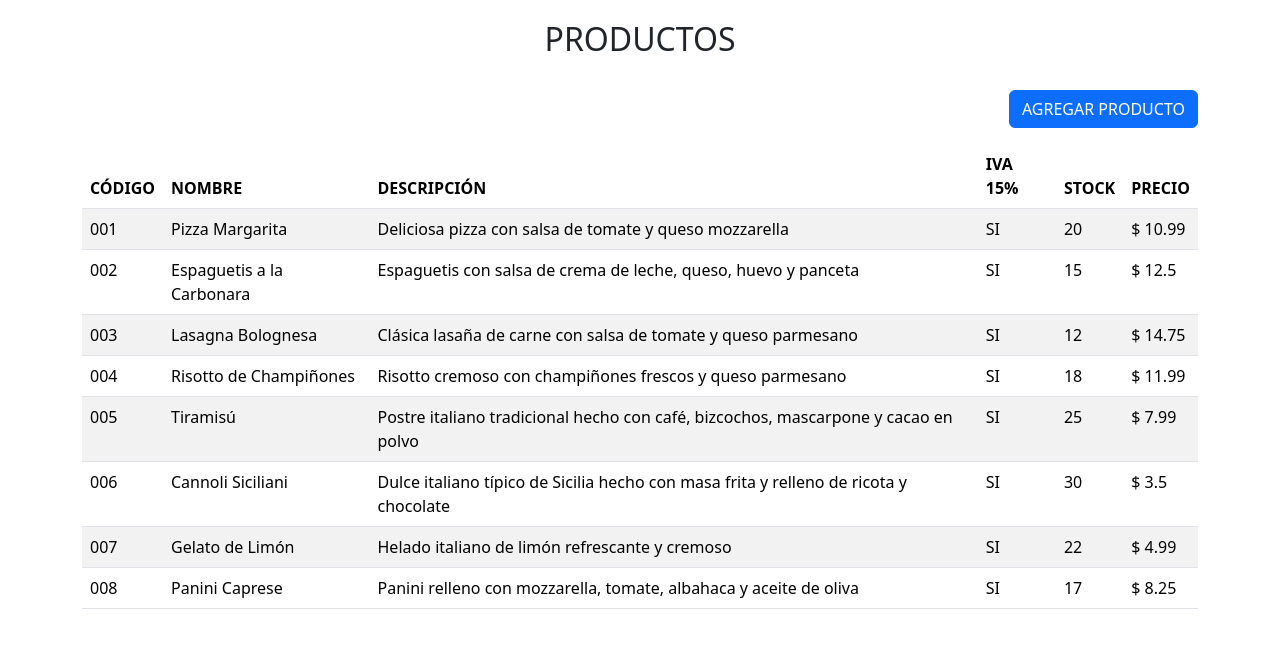
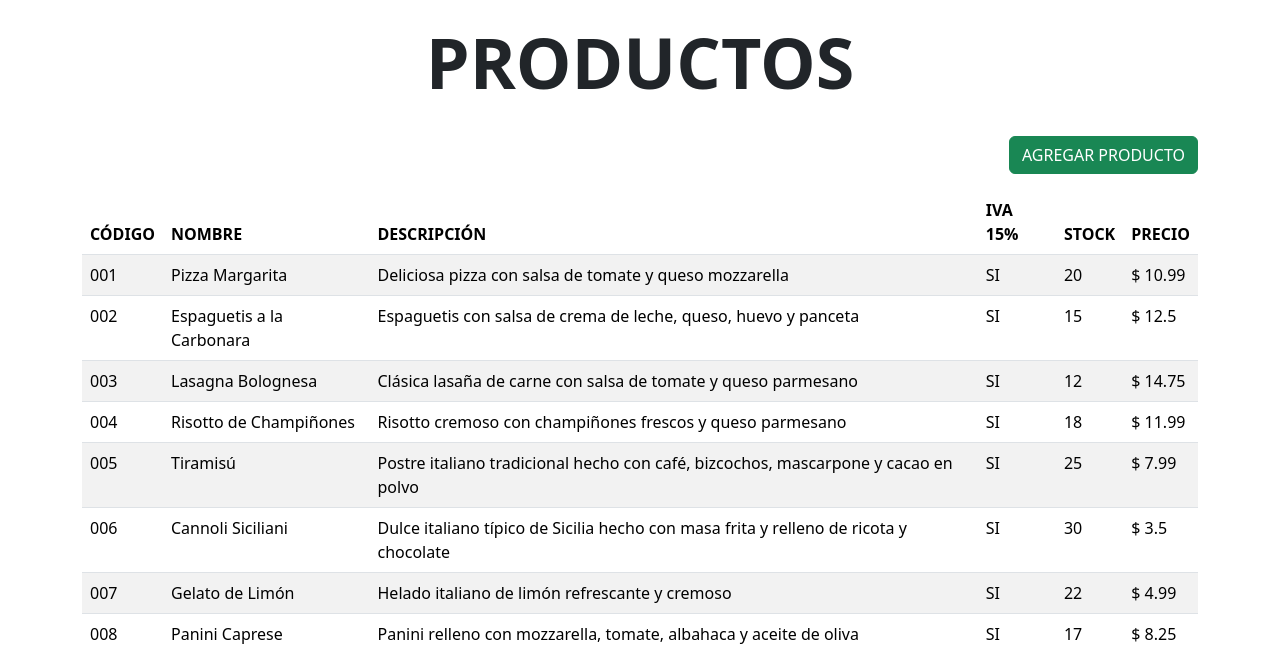
Before and after one commit to Nayid4/Restaurante-LaTavola, a Flask app: page /productos in a window 1280 px wide. Shown: the part 56-710 px from the top of the page. Before the commit the page ends 665 px from the top, so only its background shows below. Run offline with Flask 3, Linux system fonts and the light colour scheme.

Commit message:
Ajuste en el diseño de los titulos

```diff
--- a/static/css/style.css
+++ b/static/css/style.css
@@ -182,3 +182,8 @@ body {
       overflow-x: auto;
     }
   }
+
+  .titulo{
+    font-weight: 700;
+    font-size: 70px;
+  }
--- a/templates/AgregarProductos.html
+++ b/templates/AgregarProductos.html
@@ -5,7 +5,7 @@
 <div class="container container-separar">
   <div class="row">
     <div class="col-md-12 text-center">
-      <h2>NUEVO PRODUCTO</h2>
+      <h2 class="titulo">NUEVO PRODUCTO</h2>
     </div>
   </div>
   <div class="row mt-4">
--- a/templates/ListadoDeClientes.html
+++ b/templates/ListadoDeClientes.html
@@ -5,7 +5,7 @@
 <div class="container container-separar">
   <div class="row">
     <div class="col-md-12 text-center">
-      <h2>CLIENTES</h2>
+      <h2 class="titulo">CLIENTES</h2>
     </div>
   </div>
   <div class="row mt-4">
--- a/templates/ListadoDeProductos.html
+++ b/templates/ListadoDeProductos.html
@@ -4,14 +4,14 @@
 <!-- Sección Productos -->
 <div class="container container-separar">
   <div class="row">
-    <div class="col-md-12 text-center">
-      <h2>PRODUCTOS</h2>
+    <div class=" col-md-12 text-center">
+      <h2 class="titulo">PRODUCTOS</h2>
     </div>
   </div>
   <div class="row mt-4">
     <div class="col-md-12">
       <div class="float-end mb-3">
-        <a href="{{ url_for('agregar_producto') }}" class="btn btn-primary">AGREGAR PRODUCTO</a>
+        <a href="{{ url_for('agregar_producto') }}" class="btn btn-success ">AGREGAR PRODUCTO</a>
       </div>
     </div>
   </div>
--- a/templates/Nosotros.html
+++ b/templates/Nosotros.html
@@ -5,7 +5,7 @@
 <div class="container container-separar">
   <div class="row">
     <div class="col-md-12 text-center">
-      <h2>SOBRE NOSOTROS</h2>
+      <h2 class="titulo">SOBRE NOSOTROS</h2>
     </div>
   </div>
   <div class="row mt-4">
--- a/templates/Promociones.html
+++ b/templates/Promociones.html
@@ -5,7 +5,7 @@
 <div class="container container-separar">
   <div class="row">
     <div class="col-md-12 text-center">
-      <h2>PROMOCIONES</h2>
+      <h2 class="titulo">PROMOCIONES</h2>
     </div>
   </div>
   <div class="row mt-4">
```
